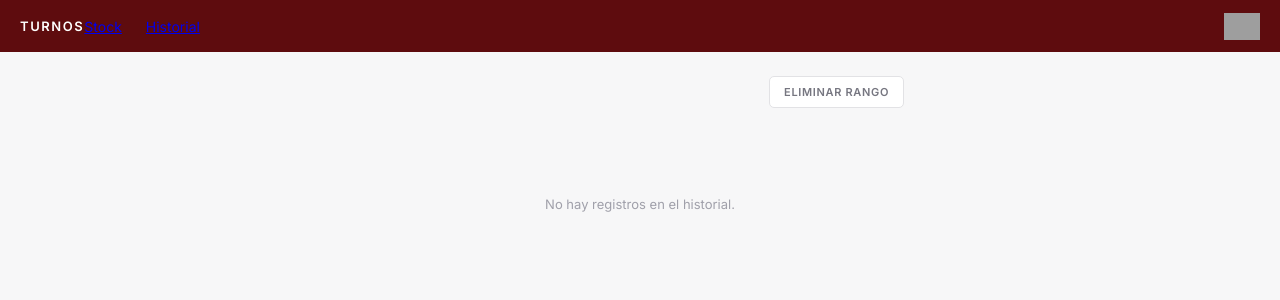
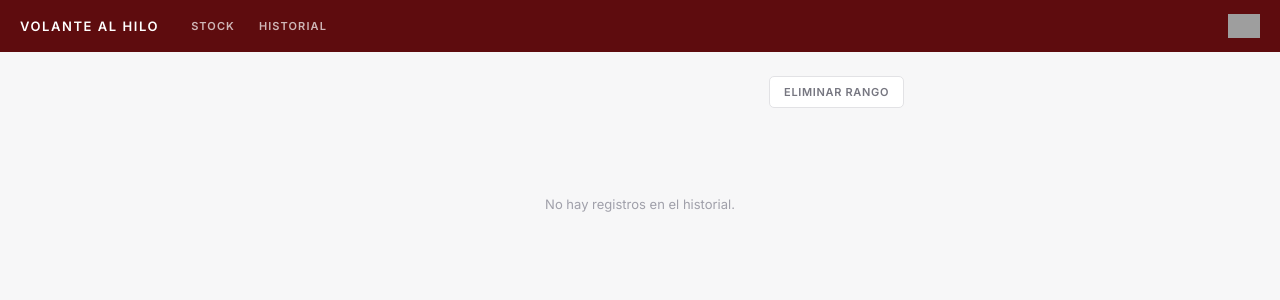
Before and after one commit to JeroAsenjo7/volante-al-hilo, a Django app: page /stock/historial/ in a window 1280 px wide. Shown: the top 300 px of the page. Run offline with Django 5.2, Linux system fonts and the light colour scheme; data that the repository does not hold is empty; grey boxes are pictures that could not be loaded.

Commit message:
mejorar header

```diff
--- a/turnos/templates/base.html
+++ b/turnos/templates/base.html
@@ -54,6 +54,35 @@
             letter-spacing: 0.12em;
             text-transform: uppercase;
             text-decoration: none;
+        }
+
+        .header-nav {
+            display: flex;
+            gap: 24px;
+            align-items: center;
+            margin-left: 32px;
+            flex: 1;
+        }
+
+        .header-link {
+            color: rgba(255, 255, 255, 0.70);
+            font-size: 11px;
+            font-weight: 600;
+            letter-spacing: 0.10em;
+            text-transform: uppercase;
+            text-decoration: none;
+            transition: color 0.15s;
+        }
+
+        .header-link:hover {
+            color: var(--white);
+        }
+
+        .header-logo {
+            width: 32px;
+            height: 32px;
+            object-fit: contain;
+            border-radius: 4px;
         }
 
         .page {
@@ -549,14 +578,14 @@
 </head>
 
 <body>
-   <header>
-    <a href="{% url 'lista_turnos' %}" class="header-brand">Turnos</a>
-    <nav style="display:flex; gap:24px; align-items:center;">
-        <a href="{% url 'stock' %}" class="header-link">Stock</a>
-        <a href="{% url 'historial' %}" class="header-link">Historial</a>
-    </nav>
-    <img src="{% static 'tu-imagen.png' %}" alt="logo" style="width:36px; height:36px; object-fit:contain; margin-left:auto;">
-</header>
+    <header>
+        <a href="{% url 'lista_turnos' %}" class="header-brand">Volante al Hilo</a>
+        <nav class="header-nav">
+            <a href="{% url 'stock' %}" class="header-link">Stock</a>
+            <a href="{% url 'historial' %}" class="header-link">Historial</a>
+        </nav>
+        <img src="{% static 'tu-imagen.png' %}" alt="logo" class="header-logo">
+    </header>
     <div class="page">
         {% block contenido %}{% endblock %}
     </div>
```
Also changed, not shown: turnos/templates/static/logo.jpeg (added).
